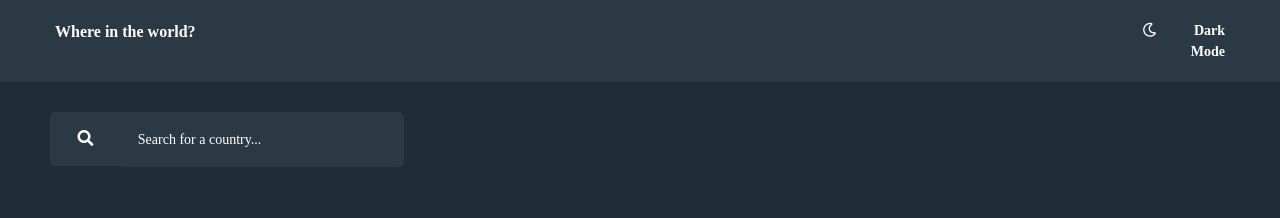
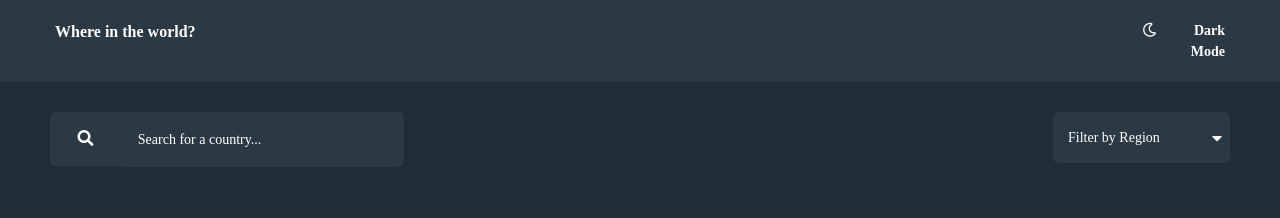
Before and after one commit to FattahSalleh/RC-Countries, a Vue app: page / in a window 1280 px wide. Shown: the top 218 px of the page. Built offline with nearby package versions, Linux system fonts and the light colour scheme; a web font is replaced by a local one.

Commit message:
Added Region Drop-down List

```diff
--- a/src/App.vue
+++ b/src/App.vue
@@ -18,6 +18,20 @@
       <div class="search-box">
         <input type="text" class="search-bar" placeholder="Search for a country..." />
         <button type="submit"><i class="fas fa-search"></i></button>
+      </div>
+
+      <div class="drop-box">
+        <div id="down-icon">
+          <i class="fas fa-caret-down"></i>
+        </div>
+        <button class="drop-button">Filter by Region</button>
+        <div class="dropbox-content">
+          <a href="#">Africa</a>
+          <a href="#">America</a>
+          <a href="#">Asia</a>
+          <a href="#">Europe</a>
+          <a href="#">Ocenia</a>
+        </div>
       </div>
 
     </main>
@@ -71,6 +85,7 @@ export default {
   .search-box {
     width: 30%;
     margin-bottom: 30px;
+    float: left;
   }
 
   .search-box .search-bar {
@@ -111,6 +126,62 @@ export default {
     content: "";
     clear: both;
     display: table;
+  }
+
+  .drop-box{
+  float: right;
+  width: 15%;
+  }
+
+  #down-icon i{
+    color: white;
+    width: 20%;
+    height: auto;
+    overflow: hidden;
+    margin-bottom: 5px;
+    background-color: hsl(209, 23%, 22%);
+    color: white;
+    float: right;
+    padding: 17.5px;
+    margin-left: 0;
+    border-radius: 0px 5px 5px 0;
+  }
+
+  .drop-button{
+    background-color: hsl(209, 23%, 22%);
+    color: hsl(0, 0%, 100%);
+    padding: 15px;
+    font-size: 14px;
+    border: none;
+    cursor: pointer;
+    border-radius: 5px 0 0 5px;
+    margin-bottom: 5px;
+    width: 80%;
+    text-align: left;
+    float: left;
+  }
+
+  .dropbox-content{
+    display: none;
+    background-color: hsl(209, 23%, 22%);
+    min-width: 160px;
+    z-index: 1;
+  }
+
+  .dropbox-content a{
+    color: hsl(0, 0%, 100%);
+    background-color: hsl(209, 23%, 22%);
+    padding: 12px 16px;
+    text-decoration: none;
+    display: block;
+  }
+
+  .dropbox-content a:hover{
+    background-color: hsl(209, 23%, 25%);
+  }
+
+  .drop-box:hover .dropbox-content {
+    display: block;
   }
 
   .top-bar{
```
Lines whose indentation alone changed are shown as unchanged.
